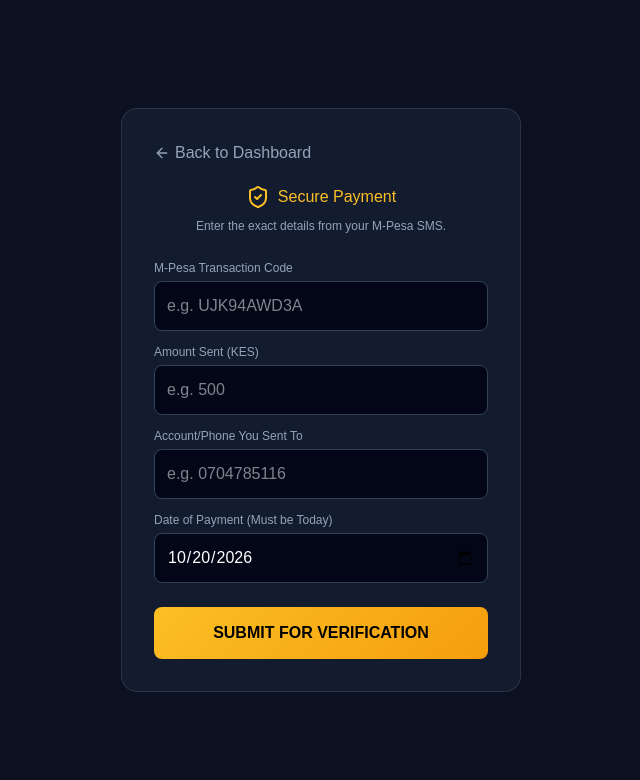
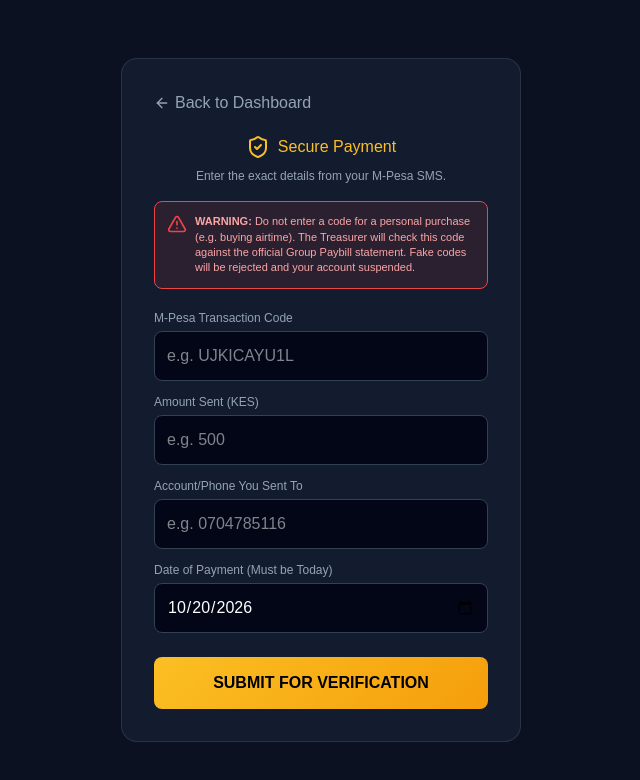
Before and after one commit to gibsonmjomba20-crypto/alpha-youth-group, a Next.js app: page /dashboard/payment in a window 1280 px wide. Shown: the top 780 px of the page, without its empty margins (319-959 px from the left). Built offline with nearby package versions, Linux system fonts and the light colour scheme.

Commit message:
Added M-Pesa payment warning and Admin Approve/Reject buttons

```diff
--- a/app/dashboard/payment/page.tsx
+++ b/app/dashboard/payment/page.tsx
@@ -2,13 +2,13 @@
 import { useState } from "react";
 import { supabase } from "../../../lib/supabase";
 import { useRouter } from "next/navigation";
-import { ArrowLeft, ShieldCheck } from "lucide-react";
+import { ArrowLeft, ShieldCheck, AlertTriangle } from "lucide-react";
 
 export default function Payment() {
   const [code, setCode] = useState("");
   const [amount, setAmount] = useState("");
   const [phone, setPhone] = useState("");
-  const [date, setDate] = useState(new Date().toISOString().split('T')[0]); // Defaults to TODAY
+  const [date, setDate] = useState(new Date().toISOString().split('T')[0]);
   const [msg, setMsg] = useState("");
   const [loading, setLoading] = useState(false);
   const router = useRouter();
@@ -18,15 +18,14 @@ export default function Payment() {
     setLoading(true);
     setMsg("");
 
-    // 1. Validate M-Pesa Code Format (10 alphanumeric characters)
-    const mpesaRegex = /^[A-Z0-9]{10}$/i;
-    if (!mpesaRegex.test(code)) {
-      setMsg("Error: Invalid M-Pesa code. A real M-Pesa code is exactly 10 characters long (e.g. UJK94AWD3A).");
+    const cleanCode = code.trim().toUpperCase();
+
+    if (cleanCode.length !== 10) {
+      setMsg(`Error: Invalid M-Pesa code. You entered ${cleanCode.length} characters, but a real code is exactly 10.`);
       setLoading(false);
       return;
     }
 
-    // 2. Prevent future dates (Strict "Today" rule)
     const today = new Date().toISOString().split('T')[0];
     if (date !== today) {
       setMsg("Error: You can only submit a payment made TODAY.");
@@ -37,15 +36,14 @@ export default function Payment() {
     const { data: { user } } = await supabase.auth.getUser();
     if (!user) return router.push("/login");
 
-    // 3. Insert payment (Database will block it if the code was already used)
     const { error } = await supabase.from("payments").insert({
       user_id: user.id,
-      mpesa_code: code.toUpperCase(),
+      mpesa_code: cleanCode,
       amount: parseFloat(amount),
       payment_date: date,
       paid_to: phone,
       status: "pending",
-      is_registration_fee: false // This is a savings payment, not a new registration
+      is_registration_fee: false
     });
 
     if (error) {
@@ -55,7 +53,7 @@ export default function Payment() {
         setMsg(`Error: ${error.message}`);
       }
     } else {
-      setMsg("✅ Submitted! Admin will verify your code against the official M-Pesa statement.");
+      setMsg("✅ Submitted! The Treasurer will now check this code against the group's official M-Pesa statement. If it is not found, it will be rejected.");
       setCode(""); setAmount(""); setPhone("");
     }
     setLoading(false);
@@ -74,7 +72,15 @@ export default function Payment() {
         <h2 style={{ color: "#FBBF24", textAlign: "center", marginBottom: "8px", display: "flex", alignItems: "center", justifyContent: "center", gap: "8px" }}>
           <ShieldCheck /> Secure Payment
         </h2>
-        <p style={{ fontSize: "12px", color: "#94A3B8", textAlign: "center", marginBottom: "24px" }}>Enter the exact details from your M-Pesa SMS.</p>
+        <p style={{ fontSize: "12px", color: "#94A3B8", textAlign: "center", marginBottom: "16px" }}>Enter the exact details from your M-Pesa SMS.</p>
+
+        {/* WARNING BOX */}
+        <div style={{ backgroundColor: "rgba(239, 68, 68, 0.1)", border: "1px solid #EF4444", padding: "12px", borderRadius: "8px", marginBottom: "20px", display: "flex", gap: "8px" }}>
+          <AlertTriangle size={20} color="#EF4444" style={{ flexShrink: 0 }} />
+          <p style={{ fontSize: "11px", color: "#fca5a5", lineHeight: "1.4" }}>
+            <strong>WARNING:</strong> Do not enter a code for a personal purchase (e.g. buying airtime). The Treasurer will check this code against the official Group Paybill statement. Fake codes will be rejected and your account suspended.
+          </p>
+        </div>
 
         {msg && (
           <div style={{ padding: "12px", marginBottom: "16px", fontSize: "12px", borderRadius: "8px", backgroundColor: msg.includes("Error") || msg.includes("ERROR") ? "rgba(239, 68, 68, 0.2)" : "rgba(16, 185, 129, 0.2)", color: msg.includes("Error") || msg.includes("ERROR") ? "#EF4444" : "#10B981", border: `1px solid ${msg.includes("Error") || msg.includes("ERROR") ? "#EF4444" : "#10B981"}` }}>
@@ -84,7 +90,7 @@ export default function Payment() {
 
         <form onSubmit={handleSubmit} style={{ display: "flex", flexDirection: "column" }}>
           <label style={{ fontSize: "12px", color: "#94A3B8", marginBottom: "4px" }}>M-Pesa Transaction Code</label>
-          <input type="text" placeholder="e.g. UJK94AWD3A" required value={code} onChange={e => setCode(e.target.value.toUpperCase())} style={inputStyle} />
+          <input type="text" placeholder="e.g. UJKICAYU1L" required value={code} onChange={e => setCode(e.target.value)} style={inputStyle} />
 
           <label style={{ fontSize: "12px", color: "#94A3B8", marginBottom: "4px" }}>Amount Sent (KES)</label>
           <input type="number" placeholder="e.g. 500" required value={amount} onChange={e => setAmount(e.target.value)} style={inputStyle} />
```
